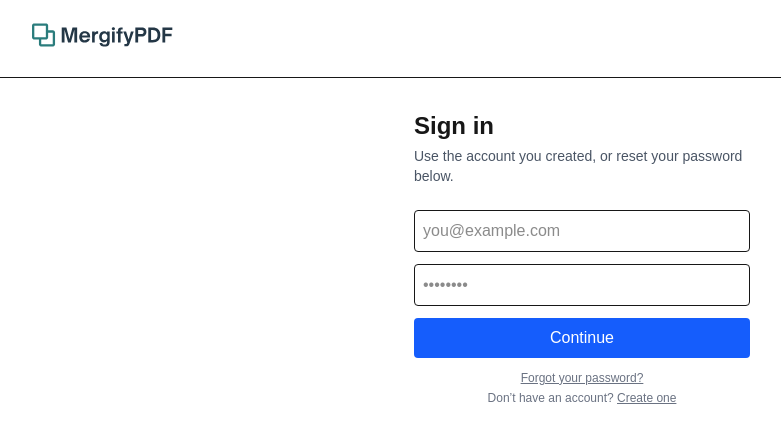
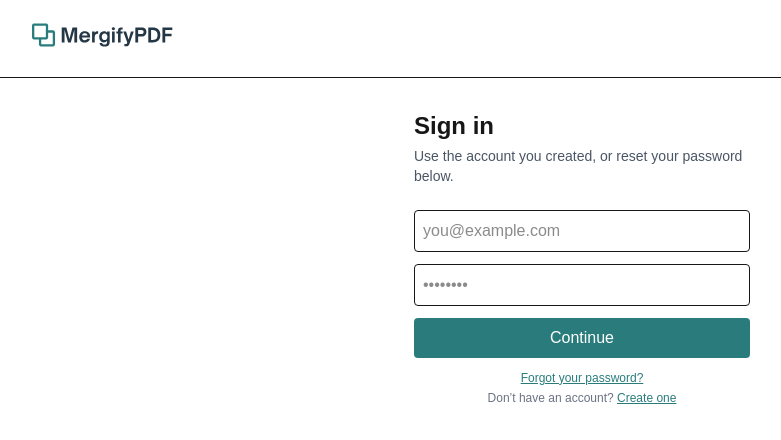
Before and after one commit to Mergify2020/mergifypdf, a Next.js app: page /login in a window 1280 px wide. Shown: the top 440 px of the page, without its empty margins (58-839 px from the left). Built offline with nearby package versions, Linux system fonts and the light colour scheme.

Commit message:
style(login): use brand color #2A7C7C and improve focus states

```diff
--- a/src/app/login/page.tsx
+++ b/src/app/login/page.tsx
@@ -1,8 +1,10 @@
+// src/app/login/page.tsx
 "use client";
 
 import React, { useState } from "react";
 import { signIn } from "next-auth/react";
 import { useRouter } from "next/navigation";
+import Link from "next/link";
 
 export default function LoginPage() {
   const router = useRouter();
@@ -24,7 +26,7 @@ export default function LoginPage() {
 
     setBusy(false);
     if (res?.error) {
-      setErr("Invalid email or password");
+      setErr("Invalid email or password.");
       return;
     }
     router.replace("/studio");
@@ -33,47 +35,54 @@ export default function LoginPage() {
   return (
     <main className="mx-auto max-w-sm p-6">
       <h1 className="text-2xl font-semibold">Sign in</h1>
-      <p className="text-sm text-gray-600 mt-1">
+      <p className="mt-1 text-sm text-gray-600">
         Use the account you created, or reset your password below.
       </p>
 
       <form onSubmit={onSubmit} className="mt-6 space-y-3">
         <input
-          className="w-full rounded border p-2"
+          className="w-full rounded border p-2 outline-none focus-visible:ring-2 focus-visible:ring-[#2A7C7C] focus-visible:border-[#2A7C7C]"
           type="email"
           placeholder="you@example.com"
           value={email}
           onChange={(e) => setEmail(e.target.value)}
           required
+          autoComplete="email"
         />
         <input
-          className="w-full rounded border p-2"
+          className="w-full rounded border p-2 outline-none focus-visible:ring-2 focus-visible:ring-[#2A7C7C] focus-visible:border-[#2A7C7C]"
           type="password"
           placeholder="••••••••"
           value={password}
           onChange={(e) => setPassword(e.target.value)}
           required
+          autoComplete="current-password"
         />
         {err && <div className="text-sm text-red-600">{err}</div>}
+
         <button
-          className="w-full rounded bg-blue-600 p-2 text-white disabled:opacity-60"
+          type="submit"
           disabled={busy}
+          aria-disabled={busy}
+          className="w-full rounded bg-[#2A7C7C] text-white py-2 font-medium transition
+                     hover:bg-[#256666] disabled:opacity-60 focus-visible:outline-none
+                     focus-visible:ring-2 focus-visible:ring-offset-2 focus-visible:ring-[#2A7C7C]"
         >
           {busy ? "Signing in…" : "Continue"}
         </button>
       </form>
 
-      <div className="text-xs text-gray-500 mt-3 space-y-1 text-center">
+      <div className="mt-3 space-y-1 text-center text-xs text-gray-500">
         <p>
-          <a className="underline" href="/forgot-password">
+          <Link className="underline text-[#2A7C7C] hover:text-[#256666]" href="/forgot-password">
             Forgot your password?
-          </a>
+          </Link>
         </p>
         <p>
           Don’t have an account?{" "}
-          <a className="underline" href="/register">
+          <Link className="underline text-[#2A7C7C] hover:text-[#256666]" href="/register">
             Create one
-          </a>
+          </Link>
         </p>
       </div>
     </main>
```
